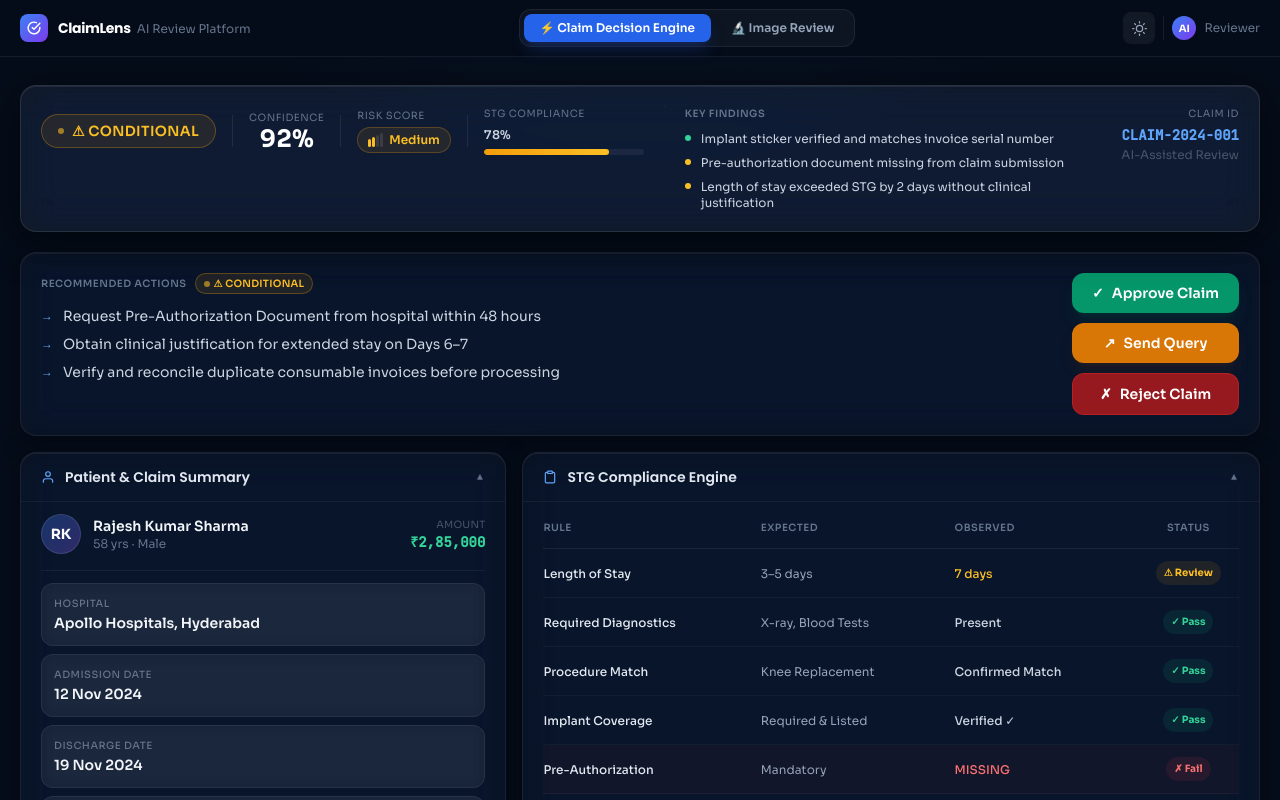
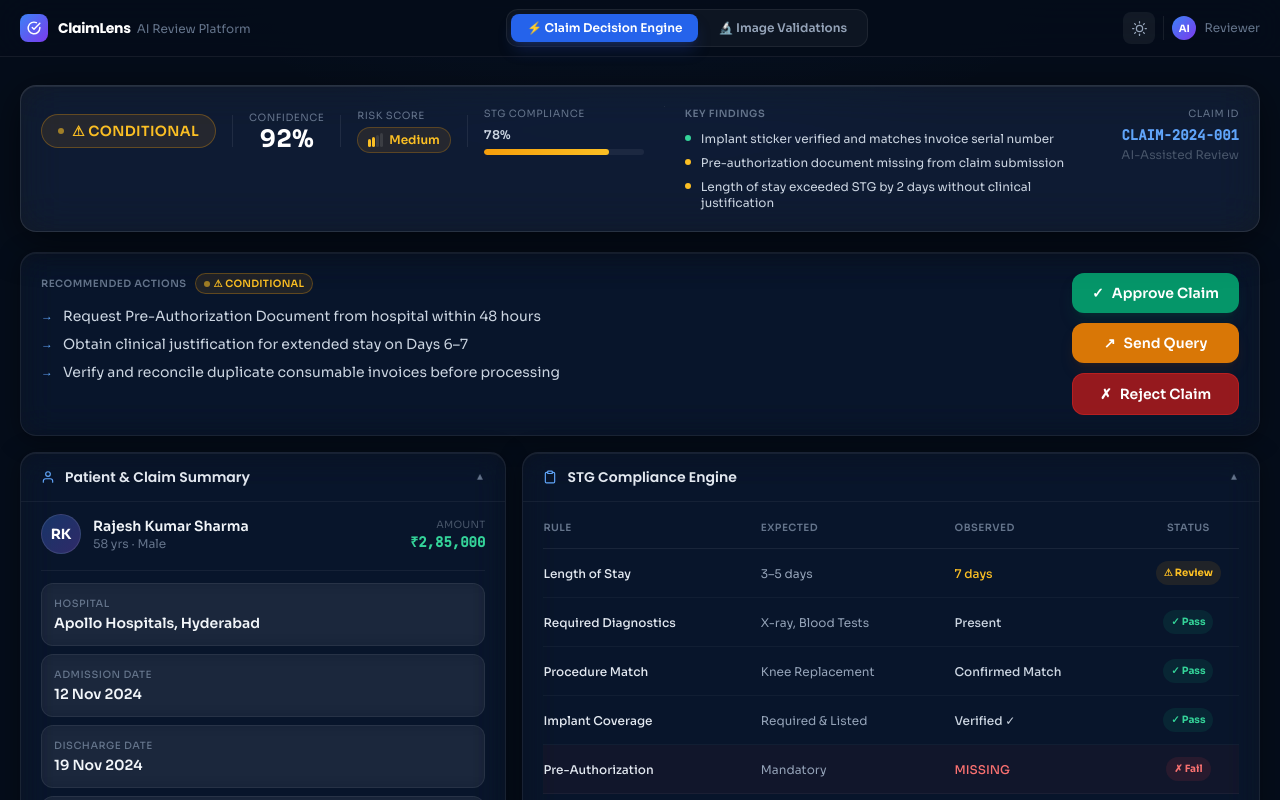
Before and after one commit to akhilesh79/claim-lens, a React (Vite) app: page /claims in a window 1280 px wide. Shown: the top 800 px of the page. Built offline with nearby package versions, Linux system fonts and the light colour scheme.

Commit message:
typo fix

```diff
--- a/src/components/layout/Header.tsx
+++ b/src/components/layout/Header.tsx
@@ -71,7 +71,7 @@ export function Header() {
                }`
             }
           >
-            🔬 Image Review
+            🔬 Image Validations
           </NavLink>
         </nav>
 
```
